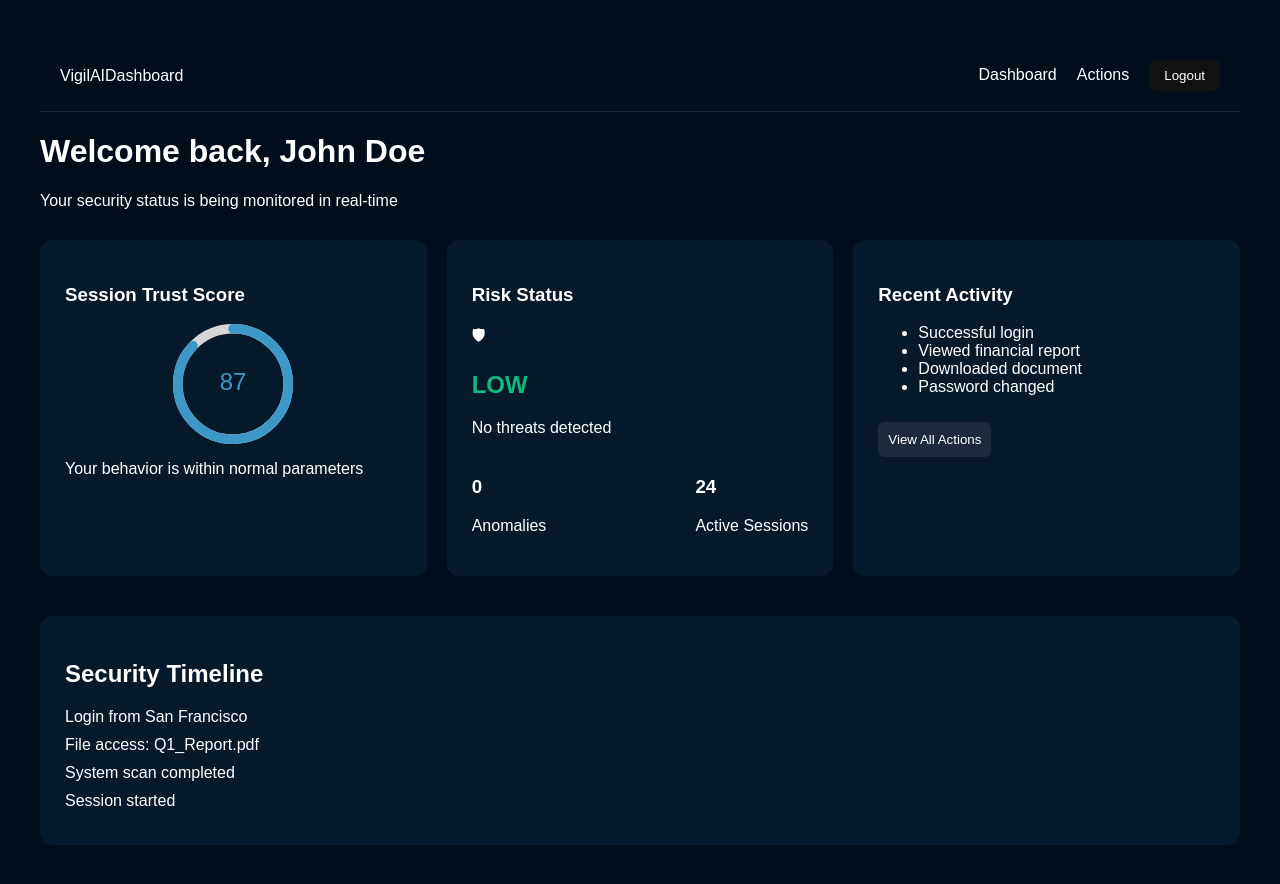
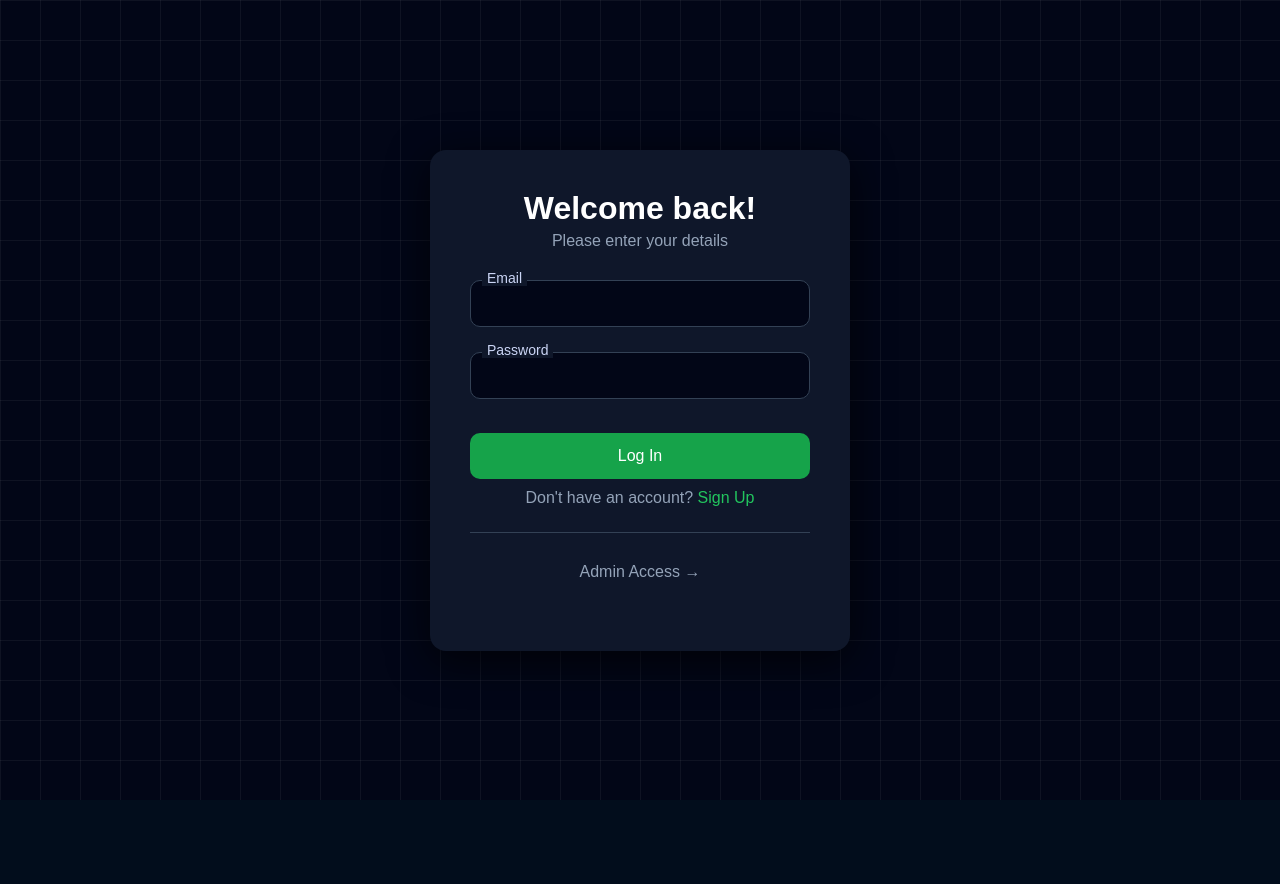
Before and after one commit to RiyaKsh/VigilAI, a React (Vite) app in the folder client/: page / in a window 1280 px wide. After the commit the page ends 800 px from the top, so only its background shows below. Built offline with nearby package versions, Linux system fonts and the light colour scheme.

Commit message:
connected frone and end

```diff
--- a/client/src/App.jsx
+++ b/client/src/App.jsx
@@ -4,16 +4,18 @@ import { BrowserRouter, Routes, Route } from "react-router-dom";
 import Dashboard from "./components/Dashboard";
 import Activity from "./components/activity";
 import AdminDashboard from "./components/AdminDashboard";
-
+import Login from "./components/Login";
+import Signup from "./components/Signup";
 function App() {
   return (
     <BrowserRouter>
       <Routes>
 
         {/* USER PAGES */}
-        <Route path="/" element={<Dashboard />} />
-        <Route path="/actions" element={<Activity />} />
-
+        <Route path="/" element={<Login />} />
+        <Route path="/dashboard" element={<Dashboard />} />
+        <Route path="/activity" element={<Activity />} />
+        <Route path="/signup" element={<Signup />} />
         {/* ADMIN PAGE */}
         <Route path="/admin" element={<AdminDashboard />} />
 
--- a/client/src/components/Dashboard.jsx
+++ b/client/src/components/Dashboard.jsx
@@ -1,18 +1,49 @@
-import React from "react";
+import React, { useEffect, useState } from "react";
 import Navbar from "./Navbar";
 import { CircularProgressbar } from "react-circular-progressbar";
 import "react-circular-progressbar/dist/styles.css";
 
 function Dashboard() {
 
-  const score = 87;
+  const [session, setSession] = useState(null);
+
+  const user_id = localStorage.getItem("user_id");
+
+  const fetchSession = async () => {
+    try {
+
+      const res = await fetch(
+        `http://localhost:3000/api/session/status/${user_id}`
+      );
+
+      const data = await res.json();
+
+      setSession(data);
+
+    } catch (error) {
+      console.log("Failed to fetch session:", error);
+    }
+  };
+
+  useEffect(() => {
+
+    fetchSession();
+
+    const interval = setInterval(fetchSession, 5000);
+
+    return () => clearInterval(interval);
+
+  }, []);
+
+  const score = session?.trust_score || 0;
+  const risk = session?.risk_level || "LOW";
 
   return (
     <div className="dashboard">
 
       <Navbar />
 
-      <h1>Welcome back, John Doe</h1>
+      <h1>Welcome back</h1>
       <p>Your security status is being monitored in real-time</p>
 
       <div className="cards">
@@ -30,35 +61,48 @@ function Dashboard() {
 
         <div className="card">
           <h3>Risk Status</h3>
+
           <div className="shield">🛡</div>
-          <h2 className="low">LOW</h2>
-          <p>No threats detected</p>
+
+          <h2 className={risk.toLowerCase()}>
+            {risk}
+          </h2>
+
+          <p>Live session risk monitoring</p>
 
           <div className="stats">
+
             <div>
-              <h3>0</h3>
+              <h3>{session?.reasons?.length || 0}</h3>
               <p>Anomalies</p>
             </div>
 
             <div>
-              <h3>24</h3>
-              <p>Active Sessions</p>
+              <h3>{session?.actions?.length || 0}</h3>
+              <p>Actions</p>
             </div>
+
           </div>
+
         </div>
 
 
         <div className="card">
+
           <h3>Recent Activity</h3>
 
           <ul>
-            <li>Successful login</li>
-            <li>Viewed financial report</li>
-            <li>Downloaded document</li>
-            <li>Password changed</li>
+            {session?.actions?.slice(-4).map((action, i) => (
+              <li key={i}>
+                {action.event}
+              </li>
+            ))}
           </ul>
 
-          <button className="btn">View All Actions</button>
+          <button className="btn">
+            View All Actions
+          </button>
+
         </div>
 
       </div>
@@ -68,10 +112,26 @@ function Dashboard() {
 
         <h2>Security Timeline</h2>
 
-        <div className="timeline-item">Login from San Francisco</div>
-        <div className="timeline-item">File access: Q1_Report.pdf</div>
-        <div className="timeline-item">System scan completed</div>
-        <div className="timeline-item">Session started</div>
+        {session?.actions?.slice(-5).map((action, i) => (
+
+          <div className="timeline-item" key={i}>
+            {action.event}
+          </div>
+
+        ))}
+
+      </div>
+
+
+      <div className="reasons">
+
+        <h2>Detection Reasons</h2>
+
+        <ul>
+          {session?.reasons?.map((reason, i) => (
+            <li key={i}>{reason}</li>
+          ))}
+        </ul>
 
       </div>
 
--- a/client/src/components/Login.jsx
+++ b/client/src/components/Login.jsx
@@ -21,8 +21,10 @@ const Login = () => {
         "http://127.0.0.1:3000/api/users/login",
         credentials
       );
+      console.log("Login response:", res.data);
       // Save session data
       localStorage.setItem("token", res.data.token);
+
       localStorage.setItem("session_id", res.data.session_id);
       localStorage.setItem("user_id", res.data._id);
       localStorage.setItem("username", res.data.username);
--- a/client/src/components/Navbar.jsx
+++ b/client/src/components/Navbar.jsx
@@ -11,7 +11,7 @@ function Navbar() {
       </div>
 
       <div className="nav-links">
-        <Link to="/">Dashboard</Link>
+        <Link to="/dashboard">Dashboard</Link>
         <Link to="/actions">Actions</Link>
         <button className="logout">Logout</button>
       </div>
--- a/client/src/components/activity.jsx
+++ b/client/src/components/activity.jsx
@@ -2,6 +2,30 @@ import React from "react";
 import Navbar from "./Navbar";
 
 function Activity() {
+
+  const user_id = localStorage.getItem("user_id");
+
+  const trackAction = async (page, event) => {
+    try {
+
+      await fetch("http://localhost:3000/api/users/track-action", {
+        method: "POST",
+        headers: {
+          "Content-Type": "application/json"
+        },
+        body: JSON.stringify({
+          user_id: user_id,
+          page: page,
+          event: event
+        })
+      });
+
+      console.log("Action tracked:", event);
+
+    } catch (error) {
+      console.log("Failed to track action:", error);
+    }
+  };
 
   return (
     <div className="dashboard">
@@ -12,12 +36,47 @@ function Activity() {
 
       <div className="actions">
 
-        <div className="action-card">View Report</div>
-        <div className="action-card">Download File</div>
-        <div className="action-card">Upload Document</div>
-        <div className="action-card">Access Financial Data</div>
-        <div className="action-card">View Analytics</div>
-        <div className="action-card">Change Password</div>
+        <div
+          className="action-card"
+          onClick={() => trackAction("/reports", "VIEW_REPORT")}
+        >
+          View Report
+        </div>
+
+        <div
+          className="action-card"
+          onClick={() => trackAction("/files", "DOWNLOAD_FILE")}
+        >
+          Download File
+        </div>
+
+        <div
+          className="action-card"
+          onClick={() => trackAction("/files", "UPLOAD_DOCUMENT")}
+        >
+          Upload Document
+        </div>
+
+        <div
+          className="action-card"
+          onClick={() => trackAction("/finance", "ACCESS_FINANCIAL_DATA")}
+        >
+          Access Financial Data
+        </div>
+
+        <div
+          className="action-card"
+          onClick={() => trackAction("/analytics", "VIEW_ANALYTICS")}
+        >
+          View Analytics
+        </div>
+
+        <div
+          className="action-card"
+          onClick={() => trackAction("/settings", "CHANGE_PASSWORD")}
+        >
+          Change Password
+        </div>
 
       </div>
 
--- a/client/src/components/admindashboard.jsx
+++ b/client/src/components/admindashboard.jsx
@@ -34,7 +34,7 @@ function AdminDashboard() {
   return (
     <div className="dashboard">
 
-      <Navbar />
+      {/* <Navbar /> */}
 
       <h1>TrustLayer Admin</h1>
 
```
Also changed, not shown: 1 other file (tests, documents, lock files or other folders).
